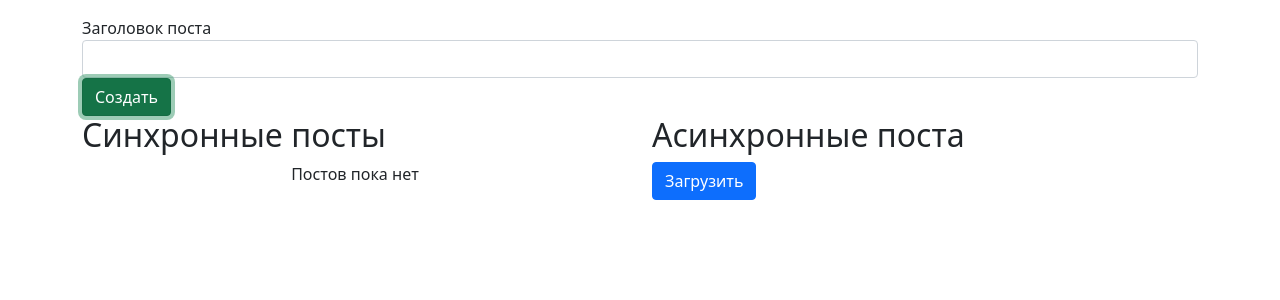
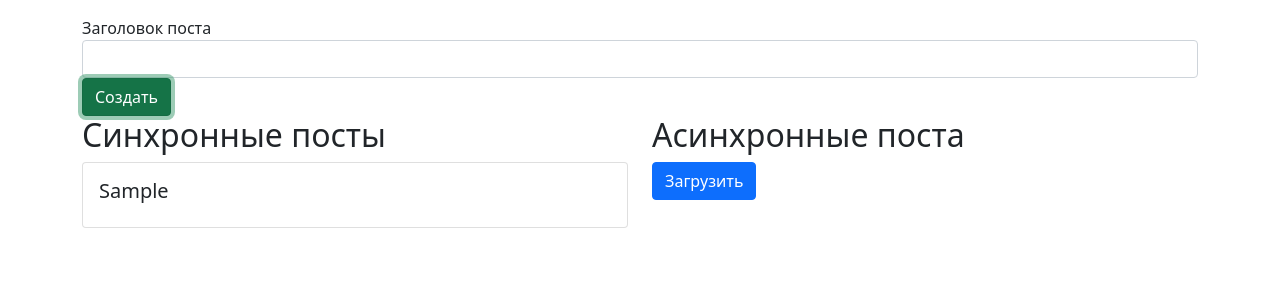
Before and after one commit to nacukisubaru/vladlen-react-redux-course, a React (Create React App) app: page / in a window 1280 px wide. Both pictures are taken after typing "Sample" into the empty fields and a click on the button "Создать". Shown: the top 300 px of the page. Built offline with nearby package versions, Linux system fonts and the light colour scheme.

Commit message:
связывание формы отправки запроса со store с помощью connect для того что бы делать dispatch + создания action для отправки постов

```diff
--- a/src/components/Post.js
+++ b/src/components/Post.js
@@ -4,7 +4,7 @@ export default ({post}) => {
     return (
         <div className="card">
             <div className="card-body">
-                <h5 className="card-title">Title here {post}</h5>
+                <h5 className="card-title">{post.title}</h5>
             </div>
         </div>
     )
--- a/src/components/PostForm.js
+++ b/src/components/PostForm.js
@@ -1,6 +1,8 @@
 import React from 'react'
+import {connect} from 'react-redux'
+import { createPost } from '../redux/actions'
 
-export default class PostForm extends React.Component {
+class PostForm extends React.Component {
     constructor(props) {
         super(props)
 
@@ -19,6 +21,7 @@ export default class PostForm extends React.Component {
         }
 
         console.log(newPost)
+        this.props.createPost(newPost)
         this.setState({title: ''})
     }
 
@@ -49,3 +52,9 @@ export default class PostForm extends React.Component {
         )
     }
 }
+
+const mapDispatchToProps = {
+    createPost
+}
+
+export default connect(null, mapDispatchToProps)(PostForm)
--- a/src/components/Posts.js
+++ b/src/components/Posts.js
@@ -6,7 +6,7 @@ const Posts = ({syncPosts}) => {
     if(!syncPosts.length) {
         return <p className="text-center">Постов пока нет</p>
     }
-    return syncPosts.map((post) => <Post post={post} key={post}></Post>)
+    return syncPosts.map((post) => <Post post={post} key={post.id}></Post>)
 }
 
 //хелпер ф-ции mapStateToProps состояние конвертирует в propsы для компонента Posts
--- /dev/null
+++ b/src/redux/actions.js
@@ -0,0 +1,8 @@
+import { CREATE_POST } from "./types"
+
+export function createPost(post) {
+    return {
+        type: CREATE_POST,
+        payload: post
+    }
+}
--- a/src/redux/postsReducer.js
+++ b/src/redux/postsReducer.js
@@ -1,8 +1,15 @@
+import { CREATE_POST } from "./types"
+
 const initialState = {
     posts: [],
     fetchedPosts: []
 }
 
 export const postsReducer = (state = initialState, action) => {
+    switch(action.type) {
+        case CREATE_POST:
+            return {...state, posts: state.posts.concat(action.payload)}
+        default: return state
+    }
     return state
 }
--- /dev/null
+++ b/src/redux/types.js
@@ -0,0 +1 @@
+export const CREATE_POST = 'POST/CREATE_POST'
```
